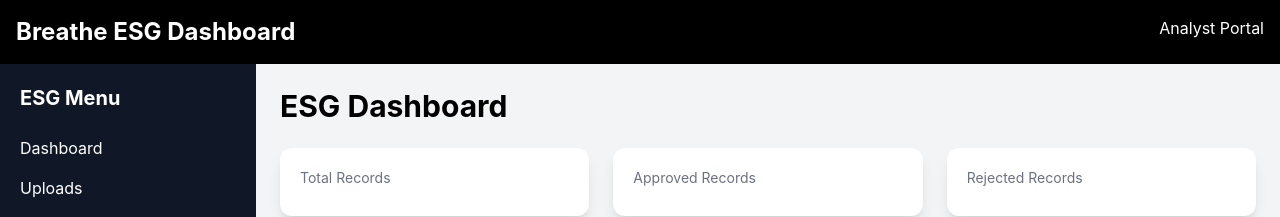
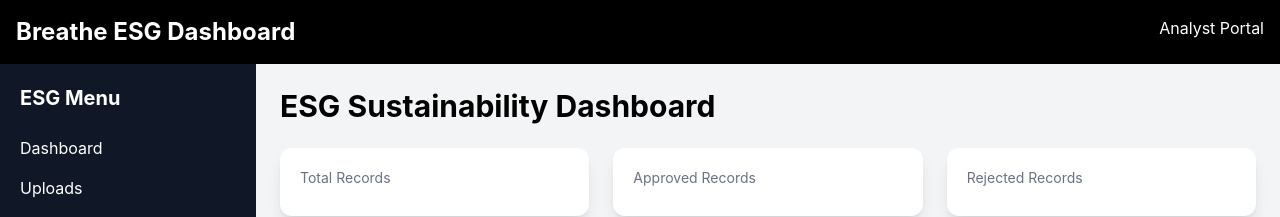
Before and after one commit to KritiRawani/breathe-esg, a React app in the folder frontend/: page / in a window 1280 px wide. Shown: the top 217 px of the page. Built offline with nearby package versions, Linux system fonts and the light colour scheme; no server answers; the HTML template or start-up script is replaced by a standard one.

Commit message:
Rename dashboard title to ESG Sustainability Dashboard

```diff
--- a/frontend/src/pages/Dashboard.jsx
+++ b/frontend/src/pages/Dashboard.jsx
@@ -46,7 +46,7 @@ const Dashboard = () => {
         <div className="flex-1 p-6 bg-gray-100 min-h-screen">
 
           <h1 className="text-3xl font-bold mb-6">
-            ESG Dashboard
+            ESG Sustainability Dashboard
           </h1>
 
           <div className="grid grid-cols-3 gap-6">
```
